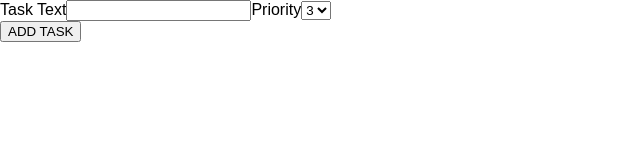
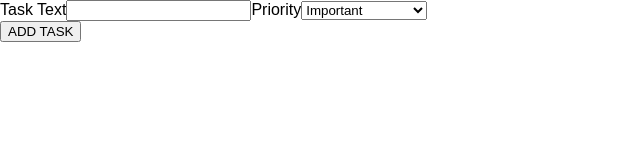
Before and after one commit to ViktorSnaer/to-do-CRUD-app, a React (Create React App) app: page / in a window 1280 px wide. Shown: the top 160 px of the page, without its empty margins (0-640 px from the left). Built offline with nearby package versions, Linux system fonts and the light colour scheme.

Commit message:
display task by how important they are, most important task on top

```diff
--- a/src/components/NewTask.tsx
+++ b/src/components/NewTask.tsx
@@ -36,9 +36,9 @@ const NewTask: React.FC<NewTaskProps> = ({ onAddTask }) => {
         />
         <label htmlFor="priority">Priority</label>
         <select name="priority" id="priority" onChange={onPriorityHandler}>
-          <option value="3">3</option>
-          <option value="2">2</option>
-          <option value="1">1</option>
+          <option value="3">Important</option>
+          <option value="2">middle</option>
+          <option value="1">not that important</option>
         </select>
       </div>
       <button type="submit">ADD TASK</button>
--- a/src/components/ToDoList.tsx
+++ b/src/components/ToDoList.tsx
@@ -6,13 +6,22 @@ interface ToDoListProps {
 }
 
 const ToDoList: React.FC<ToDoListProps> = ({ items, onDeleteTask }) => {
+  const sortedItems = items.sort((a, b) => {
+    if (a.priority > b.priority) {
+      return -1;
+    }
+    if (a.priority < b.priority) {
+      return 1;
+    }
+    return 0;
+  });
+
   return (
     <ul>
-      {items.map((item) => {
+      {sortedItems.map((item) => {
         return (
           <li key={item.id}>
             <span>{item.text}</span>
-            <span>{item.priority}</span>
             <button onClick={onDeleteTask.bind(null, item.id)}>DELETE</button>
           </li>
         );
```
